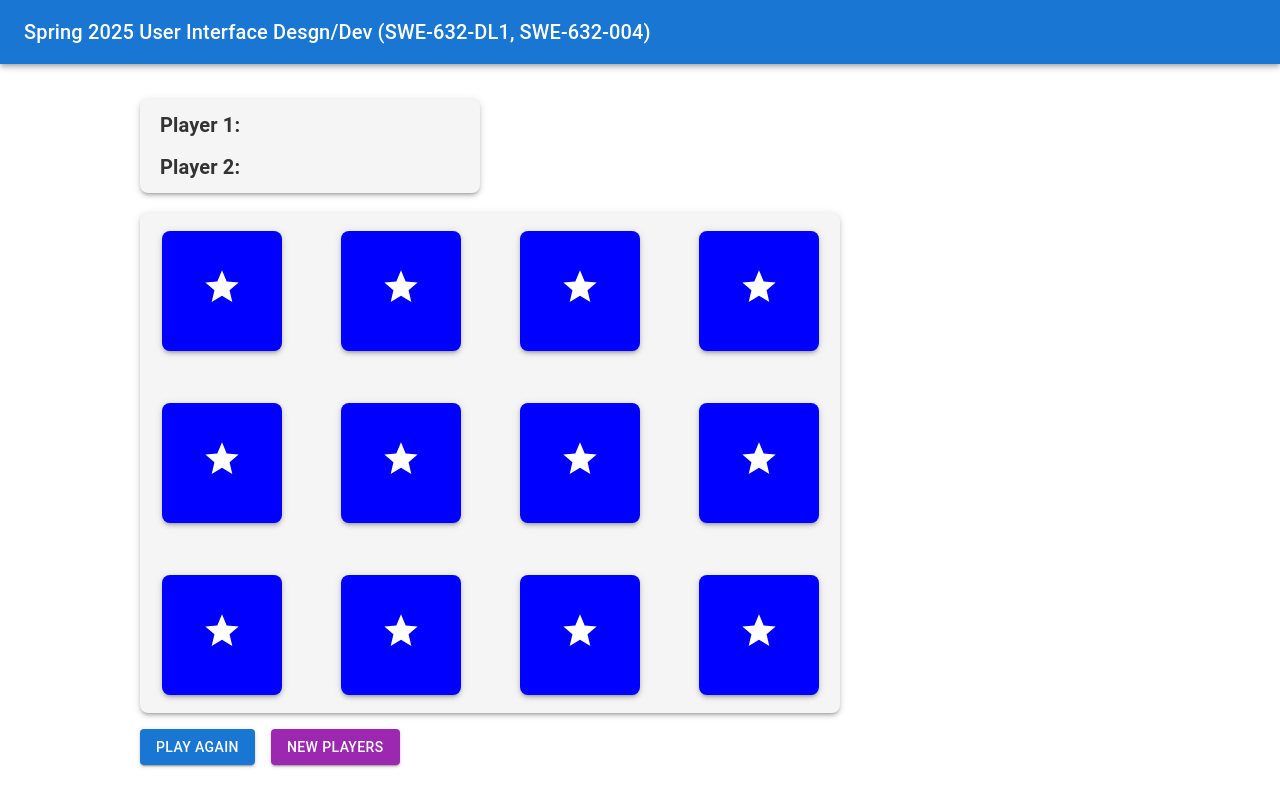
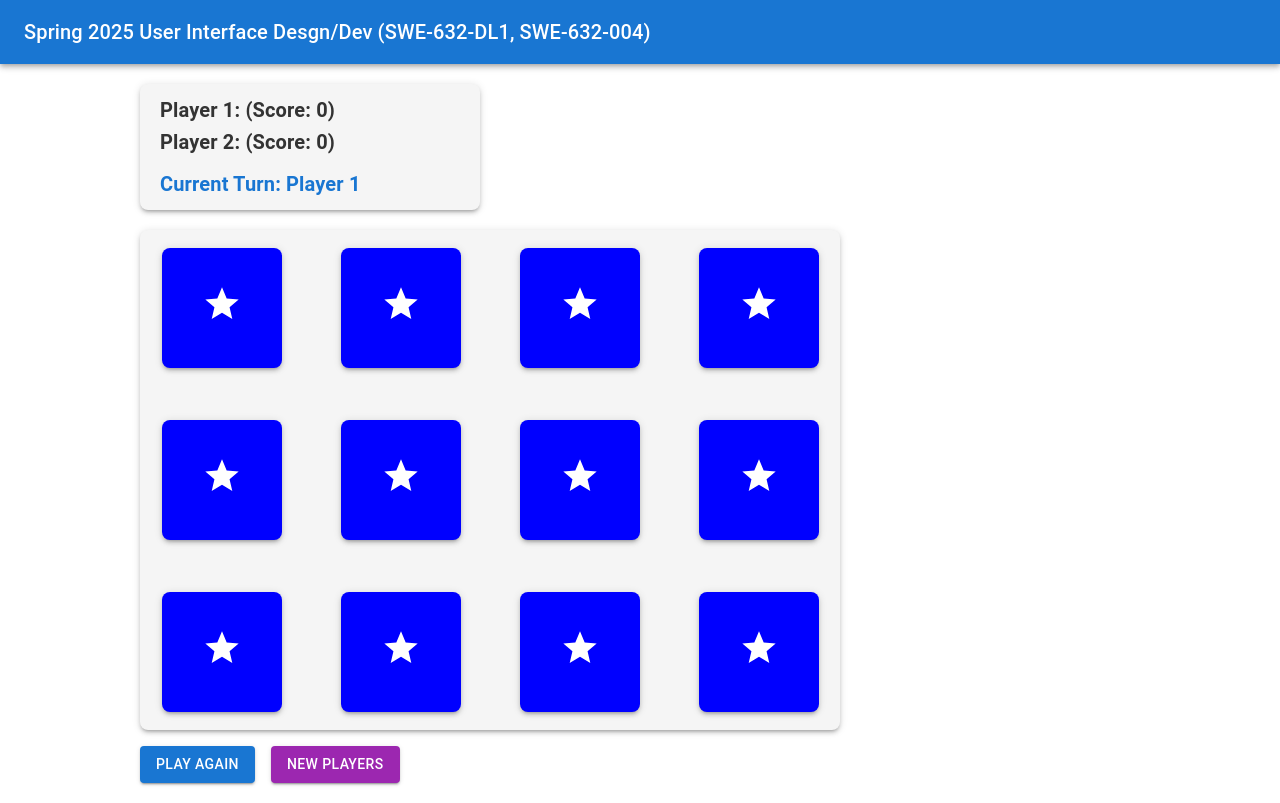
Before and after one commit to rs4spitfire/memory-card-game, a React (Create React App) app: page /game in a window 1280 px wide. Built offline with nearby package versions, Linux system fonts and the light colour scheme.

Commit message:
Added scoring and player turns

```diff
--- a/src/components/GameBoard/GameBoard.tsx
+++ b/src/components/GameBoard/GameBoard.tsx
@@ -10,6 +10,9 @@ const GameBoard: React.FC = () => {
     'Card 7', 'Card 7', 'Card 9',
     'Card 9', 'Card 10', 'Card 10'
   ],[]);
+  const [player1Score, setPlayer1Score] = useState(0);
+  const [player2Score, setPlayer2Score] = useState(0);
+  const [currentPlayer, setCurrentPlayer] = useState(1); // Player 1 starts
 
   const location = useLocation();
   const { player1, player2 } = location.state || {};
@@ -40,18 +43,40 @@ const GameBoard: React.FC = () => {
     if (flippedIndices.length === 2) {
       const [firstIndex, secondIndex] = flippedIndices;
 
+    //   if (cards[firstIndex] !== cards[secondIndex]) {
+    //     // Cards don't match, reset them after a 0.5 second delay
+    //     setTimeout(() => {
+    //       const resetFlippedCards = [...flippedCards];
+    //       resetFlippedCards[firstIndex] = false;
+    //       resetFlippedCards[secondIndex] = false;
+    //       setFlippedCards(resetFlippedCards);
+    //       setFlippedIndices([]); // Clear the flipped indices
+    //     }, 500); // 500ms delay
+    //   } else {
+    //     // Cards match, just clear the flippedIndices
+    //     setFlippedIndices([]);
+    //   }
+    // }
       if (cards[firstIndex] !== cards[secondIndex]) {
-        // Cards don't match, reset them after a 0.5 second delay
+        // No match: Reset flipped cards after 0.5s
         setTimeout(() => {
           const resetFlippedCards = [...flippedCards];
           resetFlippedCards[firstIndex] = false;
           resetFlippedCards[secondIndex] = false;
           setFlippedCards(resetFlippedCards);
           setFlippedIndices([]); // Clear the flipped indices
-        }, 500); // 500ms delay
+          setCurrentPlayer(currentPlayer === 1 ? 2 : 1); // Switch player turn
+        }, 500);
       } else {
-        // Cards match, just clear the flippedIndices
-        setFlippedIndices([]);
+        // Cards match: Award 10 points
+        if (currentPlayer === 1) {
+          setPlayer1Score(prev => prev + 10);
+        } else {
+          setPlayer2Score(prev => prev + 10);
+        }
+
+        setFlippedIndices([]); // Clear flippedIndices
+        setCurrentPlayer(currentPlayer === 1 ? 2 : 1); // Switch player turn
       }
     }
   }, [flippedIndices, flippedCards, cards]);
@@ -60,6 +85,9 @@ const GameBoard: React.FC = () => {
   const resetGame = () => {
     setFlippedCards(new Array(cards.length).fill(false)); // Reset all cards to not flipped
     setFlippedIndices([]); // Clear flipped indices
+    setPlayer1Score(0); // Reset Player 1 Score
+    setPlayer2Score(0); // Reset Player 2 Score
+    setCurrentPlayer(1); // Player 1 starts again
   };
 
   const navigateToHome = () => {
@@ -69,6 +97,7 @@ const GameBoard: React.FC = () => {
   return (
     <div>
       {/* Player Names Container */}
+
       <Box
         sx={{
           width: '300px',
@@ -79,31 +108,20 @@ const GameBoard: React.FC = () => {
           marginBottom: '20px',
         }}
       >
-        {/* Player 1 Name */}
-        <Typography
-          variant="h6"
-          sx={{
-            //fontFamily: "'RebellionSquad'", // Consistent with the gameboard
-            color: '#333',
-            fontWeight: 'bold',
-            marginBottom: '10px', // Space between player names
-          }}
-        >
-          Player 1: {player1}
+        {/* Player 1 */}
+        <Typography variant="h6" sx={{ color: '#333', fontWeight: 'bold' }}>
+          Player 1: {player1} (Score: {player1Score})
         </Typography>
-
-        {/* Player 2 Name */}
-        <Typography
-          variant="h6"
-          sx={{
-            //fontFamily: "'RebellionSquad'",
-            color: '#333',
-            fontWeight: 'bold',
-          }}
-        >
-          Player 2: {player2}
+        {/* Player 2 */}
+        <Typography variant="h6" sx={{ color: '#333', fontWeight: 'bold' }}>
+          Player 2: {player2} (Score: {player2Score})
+        </Typography>
+        {/* Player Turn */}
+        <Typography variant="h6" sx={{ color: '#1976d2', fontWeight: 'bold', marginTop: '10px' }}>
+          Current Turn: Player {currentPlayer}
         </Typography>
       </Box>
+
 
       {/* Game board container */}
       <Box
```
